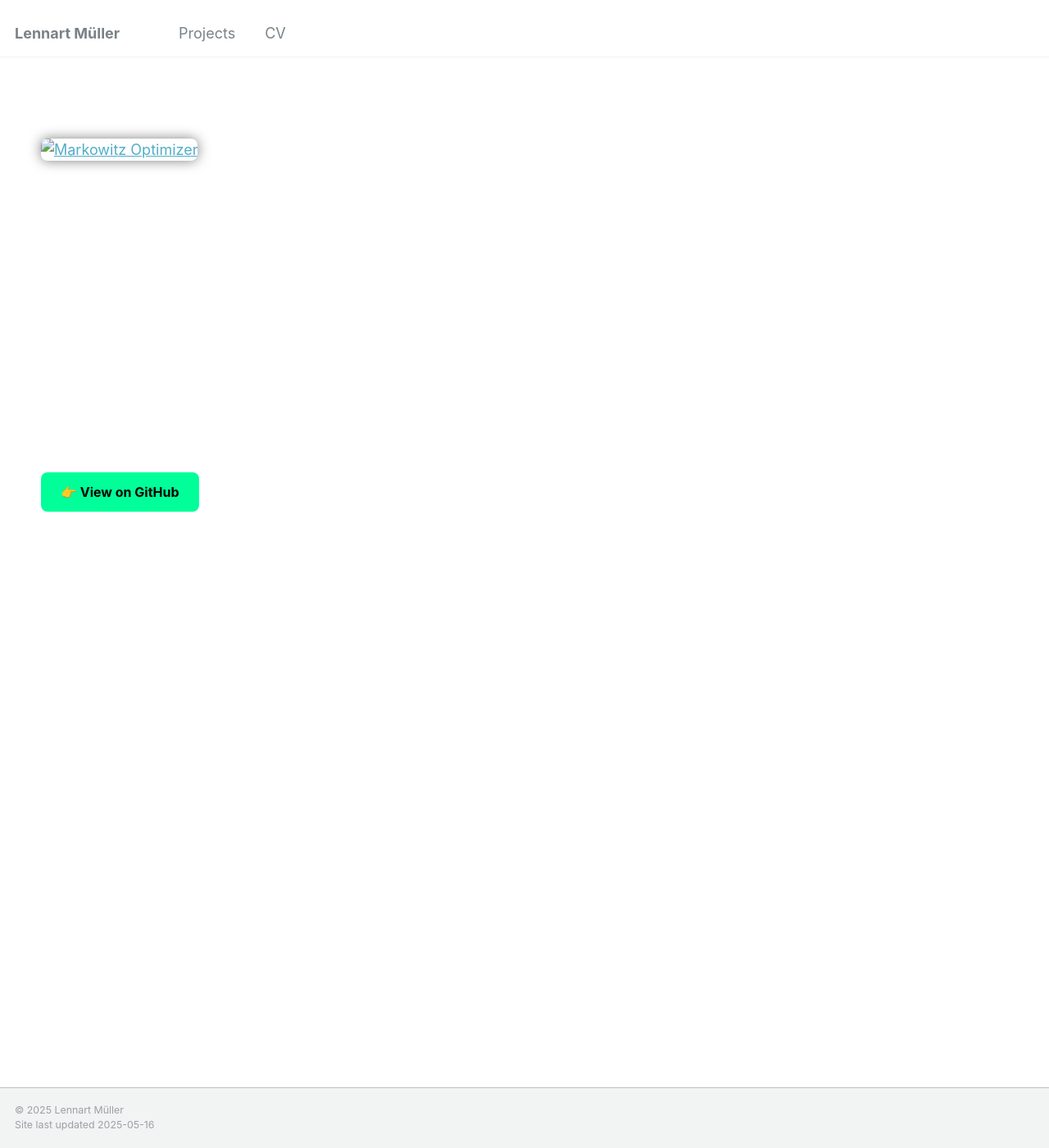
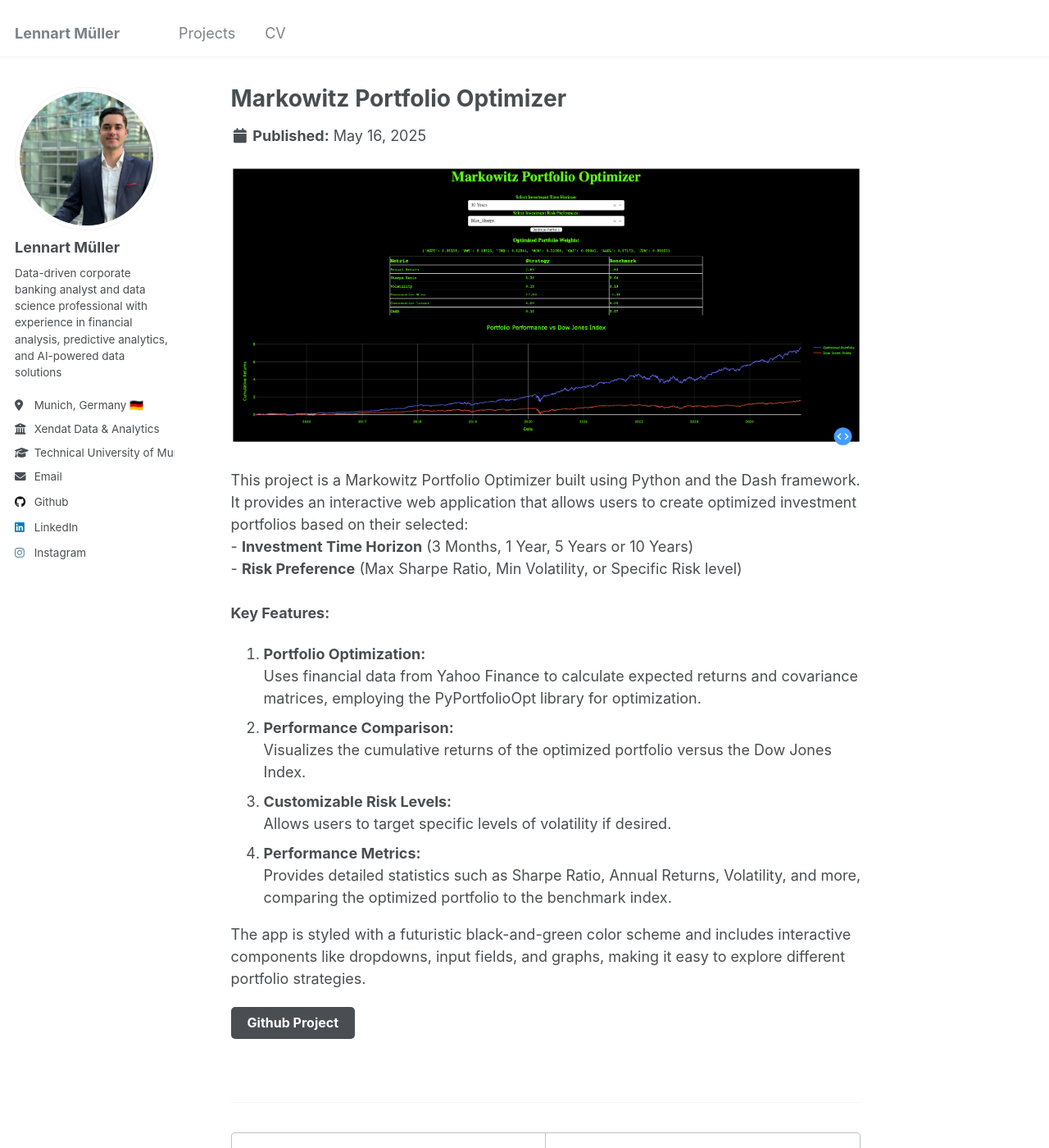
Before and after one commit to lennartmueller123/lennartmueller123.github.io, a Jekyll site: the page built from _projects/project-4.html, in a window 1280 px wide and 1400 px high. Shown: the whole window at 82% size. Built offline with Jekyll 4.4.1, drawn with Linux system fonts in a browser that asks for light colours.

Commit message:
Update project-4.html

```diff
--- a/_projects/project-4.html
+++ b/_projects/project-4.html
@@ -1,55 +1,55 @@
 ---
-layout: default
 title: "Markowitz Portfolio Optimizer"
-permalink: /markowitz/
+excerpt: |
+  Python Project on Portfolio Optimization <br/>
+  <a href="/images/Markowitz Optimizer.png">
+    <img src="/images/Markowitz Optimizer.png" alt="Markowitz Optimizer">
+  </a>
+collection: projects
 ---
 
-<!-- Particles Container -->
-<div id="particles-js" style="position: fixed; width: 100%; height: 100%; z-index: -1;"></div>
+<a href="/images/Markowitz Optimizer.png">
+  <img src="/images/Markowitz Optimizer.png" alt="Markowitz Optimizer" class="hover-effect" style="width:800px">
+</a>
 
-<!-- Hauptinhalt -->
-<div style="position: relative; z-index: 1; padding: 50px; color: white;">
-  <h1>{{ page.title }}</h1>
+<div>
+</div>
+<br/>
+This project is a Markowitz Portfolio Optimizer built using Python and the Dash framework. It provides an interactive web application that allows users to create optimized investment portfolios based on their selected:
+<br/>
+ - <strong>Investment Time Horizon</strong> (3 Months, 1 Year, 5 Years or 10 Years)
+<br/>
+ - <strong>Risk Preference</strong> (Max Sharpe Ratio, Min Volatility, or Specific Risk level)
+<br/>
+<br/>
+<p style="font-weight: bold;">Key Features:</p>
+<ol>
+  <li>
+    <strong>Portfolio Optimization:</strong><br/>
+    Uses financial data from Yahoo Finance to calculate expected returns and covariance matrices, employing the PyPortfolioOpt library for optimization.
+  </li>
+  <li>
+    <strong>Performance Comparison:</strong><br/>
+    Visualizes the cumulative returns of the optimized portfolio versus the Dow Jones Index.
+  </li>
+  <li>
+    <strong>Customizable Risk Levels:</strong><br/>
+    Allows users to target specific levels of volatility if desired.
+  </li>
+  <li>
+    <strong>Performance Metrics:</strong><br/>
+    Provides detailed statistics such as Sharpe Ratio, Annual Returns, Volatility, and more, comparing the optimized portfolio to the benchmark index.
+  </li>
+</ol>
+The app is styled with a futuristic black-and-green color scheme and includes interactive components like dropdowns, input fields, and graphs, making it easy to explore different portfolio strategies.
 
-  <a href="/assets/images/Markowitz%20Optimizer.png">
-    <img src="/assets/images/Markowitz%20Optimizer.png" alt="Markowitz Optimizer" style="width:100%; max-width: 800px; border-radius: 8px; box-shadow: 0 0 15px rgba(0,0,0,0.5);">
-  </a>
-
-  <p>This project is a Markowitz Portfolio Optimizer built using Python and the Dash framework. It provides an interactive web application that allows users to create optimized investment portfolios based on their selected:</p>
-  <ul>
-    <li><strong>Investment Time Horizon:</strong> 3 Months, 1 Year, 5 Years or 10 Years</li>
-    <li><strong>Risk Preference:</strong> Max Sharpe Ratio, Min Volatility, or Specific Risk level</li>
-  </ul>
-
-  <p><strong>Key Features:</strong></p>
-  <ol>
-    <li><strong>Portfolio Optimization:</strong> Uses Yahoo Finance + PyPortfolioOpt</li>
-    <li><strong>Performance Comparison:</strong> Cumulative return vs Dow Jones</li>
-    <li><strong>Customizable Risk Levels:</strong> User-specified volatility</li>
-    <li><strong>Performance Metrics:</strong> Sharpe, Returns, Volatility, etc.</li>
-  </ol>
-
+<br/>
+<div style="margin-top: 20px;">
+</div>
+<h1>
   <a href="https://github.com/lennartmueller123/MarkowitzPortfolioOptimizer/tree/main"
      target="_blank"
-     style="display: inline-block; padding: 12px 24px; background-color: #00ff99; color: #000; text-decoration: none; border-radius: 8px; font-weight: bold; font-size: 16px;">
-    👉 View on GitHub
+     style="display: inline-block; padding: 10px 20px; background-color: #4A4E52; color: white; text-decoration: none; border-radius: 5px; font-size: 16px;">
+    Github Project
   </a>
-</div>
-
-<!-- Particles.js -->
-<script src="https://cdn.jsdelivr.net/npm/particles.js"></script>
-<script>
-  particlesJS("particles-js", {
-    "particles": {
-      "number": { "value": 80 },
-      "size": { "value": 2 },
-      "move": { "speed": 0.8 },
-      "line_linked": { "enable": true, "opacity": 0.1 }
-    },
-    "interactivity": {
-      "events": {
-        "onhover": { "enable": true, "mode": "repulse" }
-      }
-    }
-  });
-</script>
+</h1>
```
